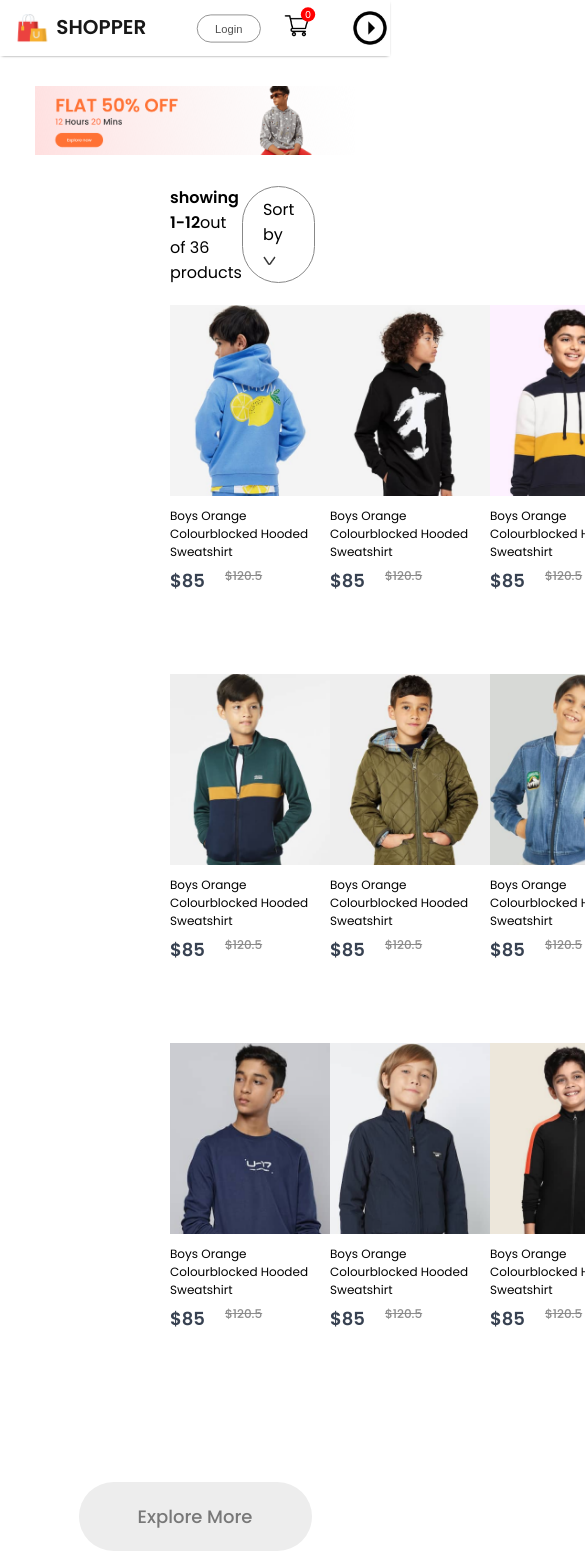
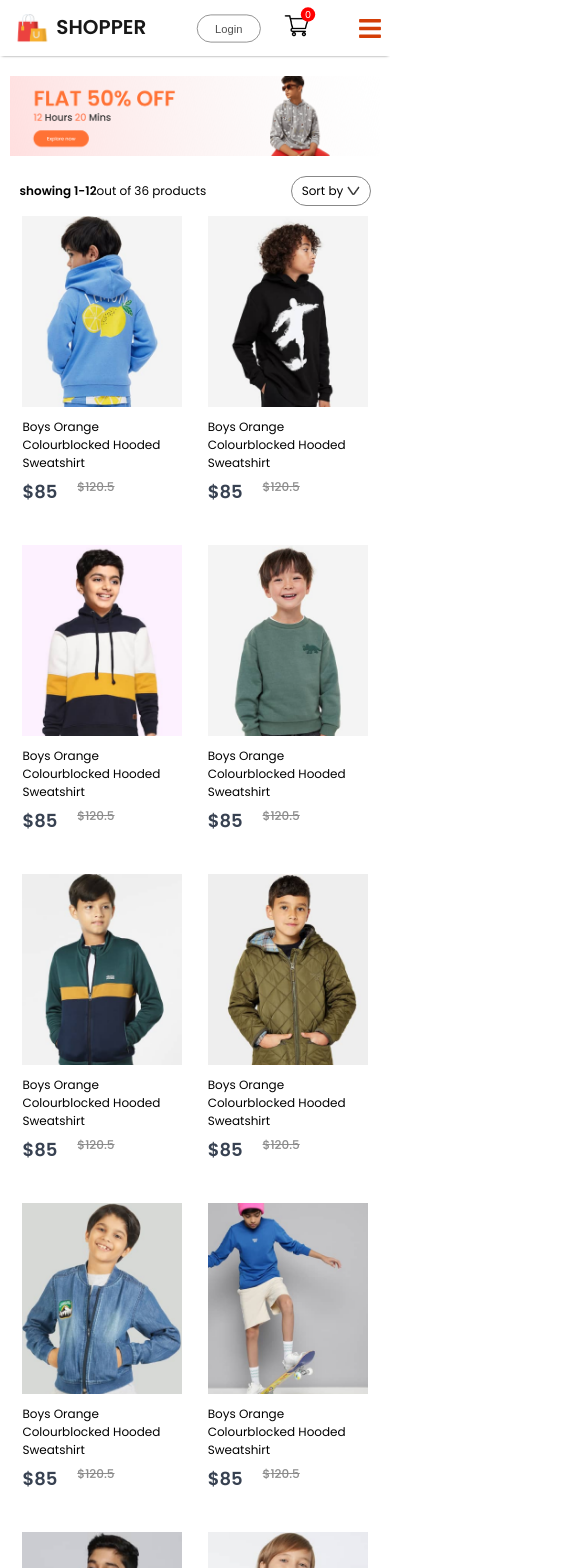
Before and after one commit to hazemmohsen2000/E-commerce, a React (Create React App) app: page /kids in a window 390 px wide. Shown: the top 1568 px of the page, 585 px wide, since content can reach past the window. Built offline with nearby package versions, Linux system fonts and the light colour scheme.

Commit message:
shop category media queries and react icons install

```diff
--- a/package.json
+++ b/package.json
@@ -8,6 +8,7 @@
     "@testing-library/user-event": "^13.5.0",
     "react": "^18.3.1",
     "react-dom": "^18.3.1",
+    "react-icons": "^5.2.1",
     "react-router-dom": "^6.23.1",
     "react-scripts": "5.0.1",
     "web-vitals": "^2.1.4"
--- a/src/Components/Navbar/Navbar.css
+++ b/src/Components/Navbar/Navbar.css
@@ -141,8 +141,10 @@
     .nav-dropdown{
         display : block ;
         width : 40px ;
-        rotate : -90deg;
+        font-size: 25px;
         transition: 0.5s;
+        cursor: pointer;
+        color : rgb(212, 62, 7)
     }
     .nav-menu  {
         display: none;
@@ -158,9 +160,7 @@
         display : flex ;
 
     }
-    .nav-dropdown.open  {
-        transform:rotate(90deg) ;
-    }
+
 
 }
 @media(max-width : 500px){
--- a/src/Components/Navbar/Navbar.jsx
+++ b/src/Components/Navbar/Navbar.jsx
@@ -4,16 +4,16 @@ import logo from '../Assets/logo.png'
 import cart_icon from '../Assets/cart_icon.png'
 import { Link } from 'react-router-dom'
 import { ShopContext } from '../../Context/ShopContext'
-import nav_dropdown from '../Assets/arrow-drop-down-circle.png'
+import { FaBars } from "react-icons/fa";
+
 function Navbar() {
 
     const [menu ,setMenu] = useState("shop")
     const {getTotalCartItems} = useContext(ShopContext);
     const menuRef = useRef();
 
-    const dropdown_toggle = (e) => {
+    const dropdown_toggle = () => {
         menuRef.current.classList.toggle('nav-menu-visible')
-        e.target.classList.toggle('open')
     }
   return (
     <div className='navbar'>
@@ -33,8 +33,7 @@ function Navbar() {
             <div className="nav-cart-count">{getTotalCartItems()}</div>
 
         </div>
-         <img className='nav-dropdown' src={nav_dropdown} onClick={dropdown_toggle} alt="arrow drop down menu" />
-
+         <FaBars className='nav-dropdown'  onClick={dropdown_toggle}/>
     </div>
   )
 }
--- a/src/pages/CSS/ShopCategory.css
+++ b/src/pages/CSS/ShopCategory.css
@@ -37,3 +37,61 @@
     font-size : 18px ;
     font-weight: 500;
 }
+@media (max-width : 1280px){
+    .shopcategory-banner{
+        margin : 20px auto ;
+        width: 90%;
+    }
+    .shopcategory-indexSort{
+        width : 90%;
+        margin : auto ;
+    }
+    .shopcategory-sort{
+        padding : 5px 10px ;
+        font-size: 12px;
+    }
+    .shopcategory-indexSort p {
+        font-size: 12px;
+    }
+    .shopcategory-products{
+        width : 90% ;
+        margin : 10px auto ;
+        row-gap : 40px;
+    }
+    .shopcategory-products .item {
+        margin : auto ;
+    }
+    .shopcategory-loadmore {
+        margin : 100px auto ;
+        width : 200px ;
+        height: 60px;
+        font-size: 16px ;
+    }
+}
+@media (max-width : 800px){
+    .shopcategory-banner{
+        width: 95%;
+    }
+
+    .shopcategory-products{
+        width : 95% ;
+
+    }
+
+    .shopcategory-loadmore {
+        margin : 60px auto ;
+        width : 150px ;
+        height: 40px;
+        font-size: 13px ;
+    }
+}
+@media (max-width : 500px){
+
+
+    .shopcategory-products{
+       grid-template-columns: 1fr 1fr;
+
+    }
+
+
+}
```
Also changed, not shown: 1 other file (tests, documents, lock files or other folders).
